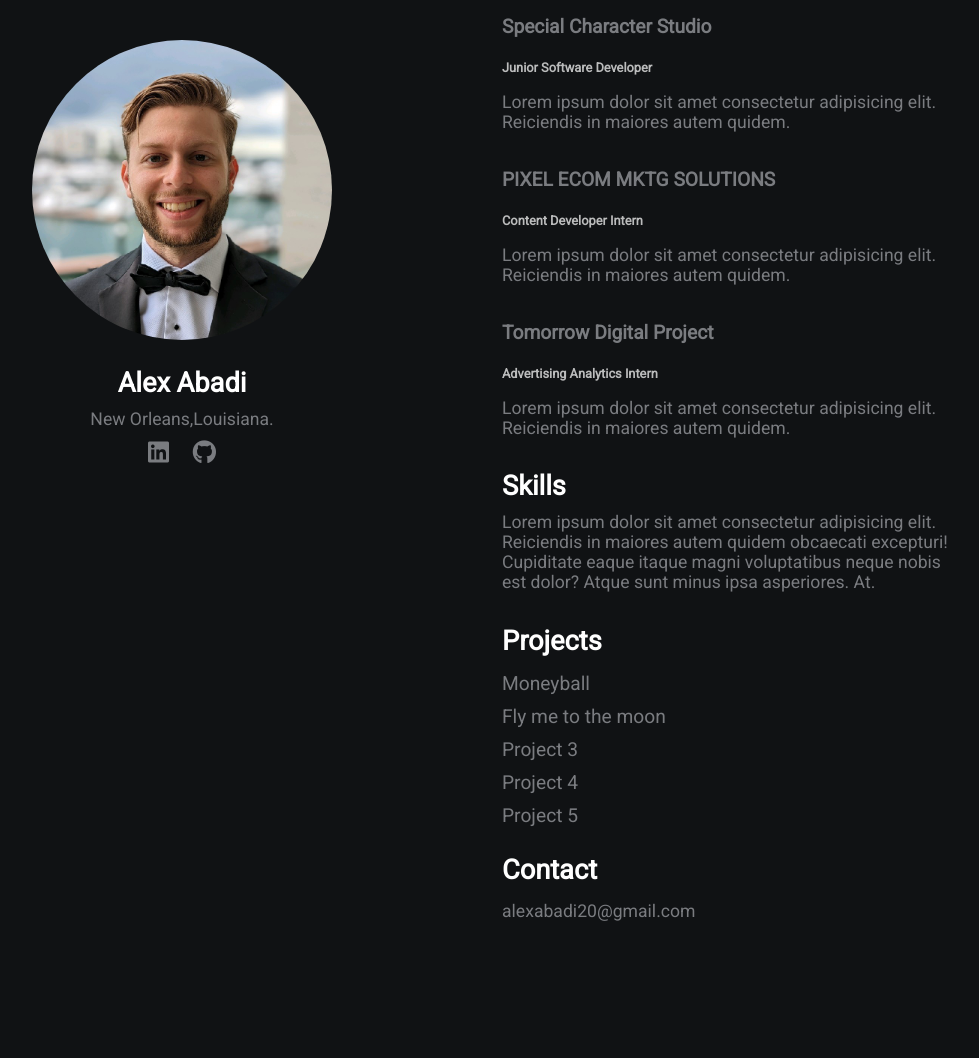
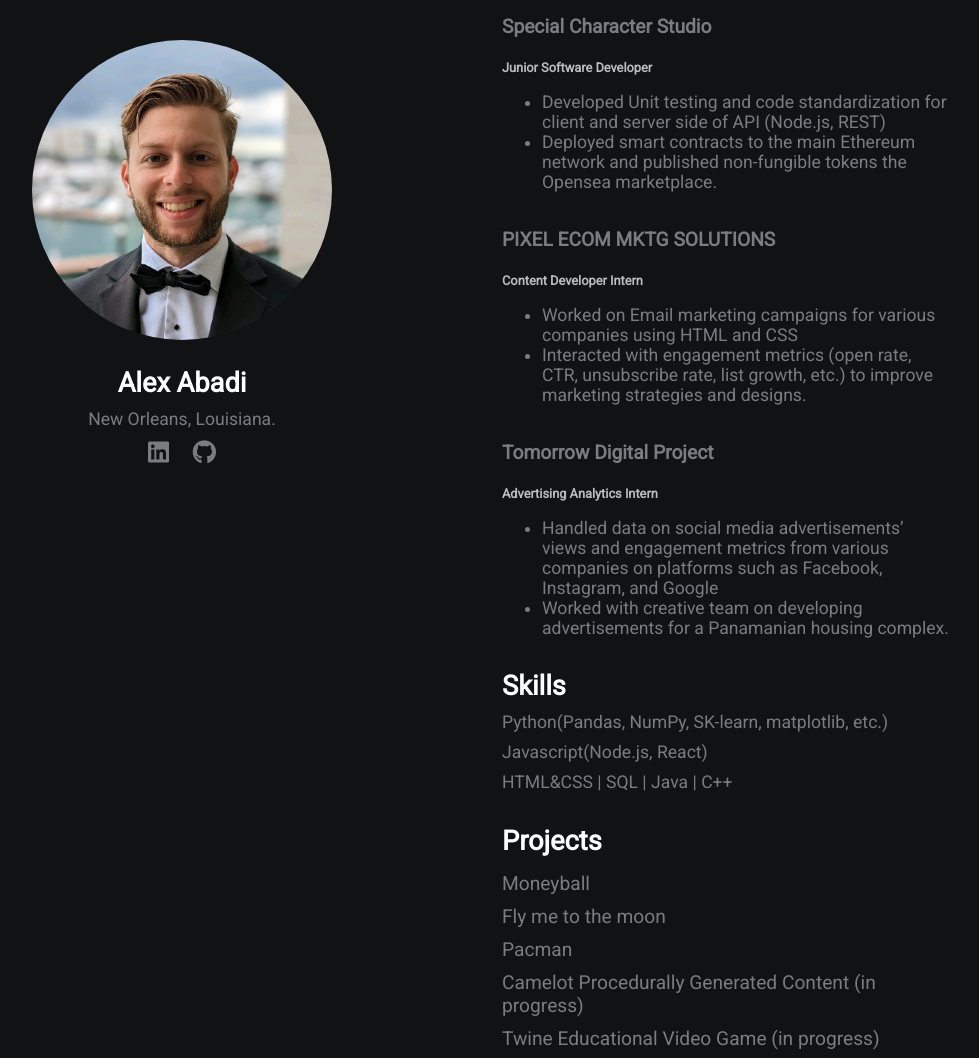
Before and after one commit to Alexabadi8/Alexabadi8.github.io, a plain HTML site: page index.html in a window 1280 px wide. Shown: the part 280-1338 px from the top of the page, without its empty margins (138-1117 px from the left). Before the commit the page ends 1216 px from the top, so only its background shows below. Drawn offline with Linux system fonts and the light colour scheme.

Commit message:
Final(for now)

```diff
--- a/index.html
+++ b/index.html
@@ -13,7 +13,7 @@
         <div class="section-1">
             <img src="profile.jpg" alt="Profile" width="300" height="300">
             <h2>Alex Abadi</h2>
-            <p>New Orleans,Louisiana.</p>
+            <p>New Orleans, Louisiana.</p>
             <a href="https://www.linkedin.com/in/alexabadi/"><i class="fab fa-linkedin"></i></a>
             <a href="https://github.com/Alexabadi8"><i class="fab fa-github"></i></a>
         </div>
@@ -23,23 +23,35 @@
             <h2>Experience</h2>
             <h3><a href="https://www.specialcharacter.studio/"><b>Special Character Studio</b></a></h3>
             <h4>Junior Software Developer</h4>
-            <p>Lorem ipsum dolor sit amet consectetur adipisicing elit. Reiciendis in maiores autem quidem.</p>
+            <ul>
+                <li>Developed Unit testing and code standardization for client and server side of API (Node.js, REST)</li>
+                <li>Deployed smart contracts to the main Ethereum network and published non-fungible tokens the Opensea marketplace.</li>
+            </ul>
             <h3><a href="https://pixelecom.com/en/"><b>PIXEL ECOM MKTG SOLUTIONS</b></a></h3>
             <h4>Content Developer Intern</h4>
-            <p>Lorem ipsum dolor sit amet consectetur adipisicing elit. Reiciendis in maiores autem quidem.</p>
+            <ul>
+                <li>Worked on Email marketing campaigns for various companies using HTML and CSS</li>
+                <li>Interacted with engagement metrics (open rate, CTR, unsubscribe rate, list growth, etc.) to improve marketing strategies and designs.</li>
+            </ul>
             <h3><a href="https://tomorrow-digital.com/"><b>Tomorrow Digital Project</b></a></h3>
             <h4>Advertising Analytics Intern</h4>
-            <p>Lorem ipsum dolor sit amet consectetur adipisicing elit. Reiciendis in maiores autem quidem.</p>
+            <ul>
+                <li>Handled data on social media advertisements’ views and engagement metrics from various companies on platforms such as Facebook, Instagram, and Google</li>
+                <li>Worked with creative team on developing advertisements for a Panamanian housing complex.</li>
+            </ul>
+
+            <h2>Skills</h2>
+            <p>Python(Pandas, NumPy, SK-learn, matplotlib, etc.)</p>
+            <p>Javascript(Node.js, React)</p>
+            <p>HTML&CSS | SQL | Java | C++</p>
 
 
-            <h2>Skills</h2>
-            <p>Lorem ipsum dolor sit amet consectetur adipisicing elit. Reiciendis in maiores autem quidem obcaecati excepturi! Cupiditate eaque itaque magni voluptatibus neque nobis est dolor? Atque sunt minus ipsa asperiores. At.</p>
             <h2>Projects</h2>
             <a href="https://github.com/Alexabadi8/Moneyball">Moneyball</a>
             <a href="https://github.com/Alexabadi8/Fly-me-to-the-moon">Fly me to the moon</a>
-            <a href="#">Project 3</a>
-            <a href="#">Project 4</a>
-            <a href="#">Project 5</a>
+            <a href="https://github.com/Alexabadi8/Pacman-AI-Search">Pacman</a>
+            <a href="#">Camelot Procedurally Generated Content (in progress)</a>
+            <a href="#">Twine Educational Video Game (in progress)</a>
             <h2>Contact</h2>
             <a href="mailto:alexabadi20@gmail.com"><p>alexabadi20@gmail.com</p></a>
         </div>
--- a/style.css
+++ b/style.css
@@ -70,6 +70,11 @@ a{
     padding-bottom: 10px;
     margin:0;
 }
+.section-2 ul{
+    font-size: 1.1rem;
+    padding-bottom: 10px;
+    margin:0;
+}
 
 .section-2 a{
     display: block;
```
